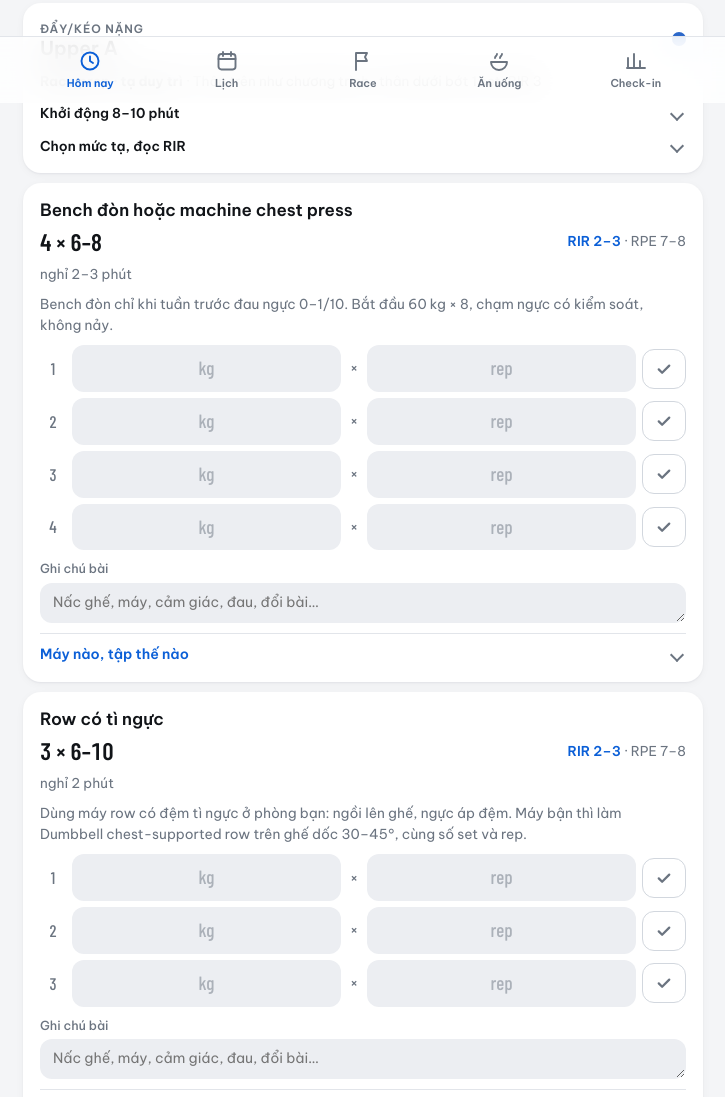
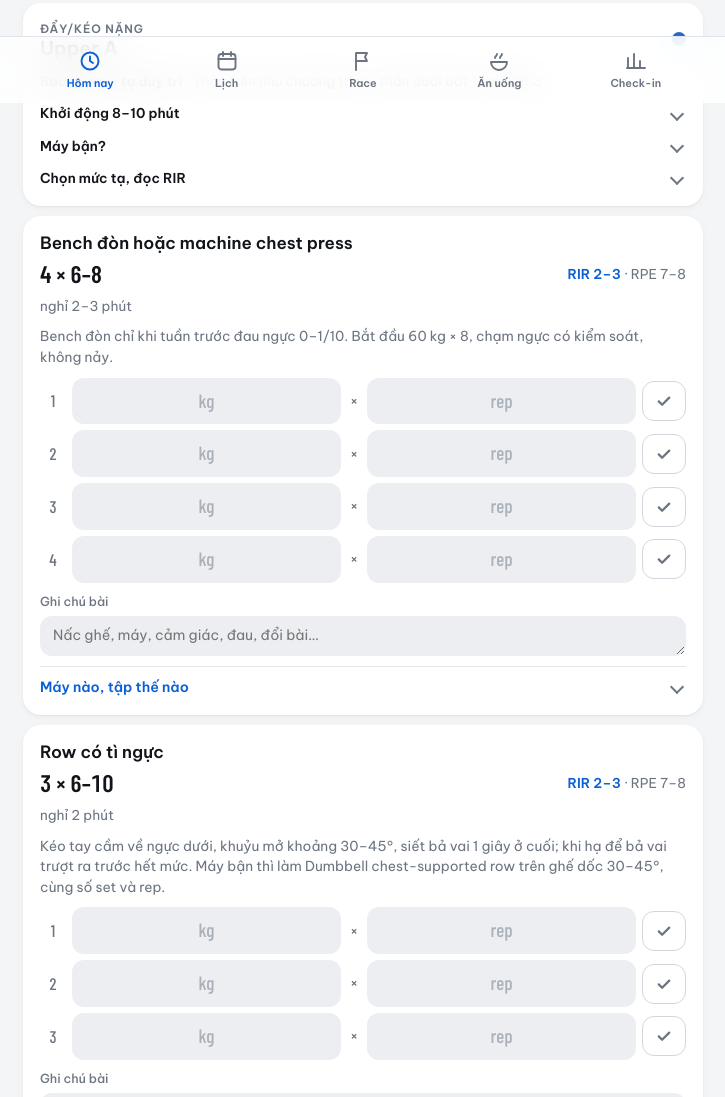
Before and after one commit to huynhduc1007/lichtap, a plain HTML site: page index.html in a window 1280 px wide. Shown: the part 697-1794 px from the top of the page, without its empty margins (277-1002 px from the left). Drawn offline with nearby package versions, Linux system fonts and the light colour scheme.

Commit message:
Thêm mục Máy bận? đầu mỗi buổi tạ; gợi ý kỹ thuật row tì ngực (#3)
Claude-Session: https://claude.ai/code/session_0172xgVxbEV4GFDNNTxnq3MT

Co-authored-by: Claude <noreply@anthropic.com>

```diff
--- a/index.html
+++ b/index.html
@@ -681,7 +681,7 @@ const PROGRAM={
    how:['Chỉnh ghế để tay cầm ngang giữa ngực. Lưng và đầu áp đệm, ép hai bả vai ra sau và xuống, giữ suốt set.','Khuỷu tạo góc khoảng 45–60° với thân, không bè ngang 90°.','Đẩy ra tới gần thẳng tay, không khoá cứng khuỷu, vai không nhô khỏi đệm.','Hạ về 2–3 giây, dừng khi khuỷu ngang thân.'],
    v:{from:'2026-11-16',name:'Bench đòn hoặc machine chest press',yt:'barbell bench press proper form',note:'Bench đòn chỉ khi tuần trước đau ngực 0–1/10. Bắt đầu 60 kg × 8, chạm ngực có kiểm soát, không nảy.',
     how:['Nằm mắt ngay dưới đòn. Bả vai ép ra sau và xuống, ngực ưỡn nhẹ, hai chân đạp chắc xuống sàn.','Tay cầm rộng hơn vai khoảng một nắm tay, cổ tay thẳng trên khuỷu.','Hạ 2 giây, chạm nhẹ vùng dưới ngực, khuỷu khoảng 45–70°. Không nảy đòn.','Đẩy lên và hơi về phía mặt, mông luôn chạm ghế. Dùng thanh an toàn hoặc người canh khi nặng.']}},
-  {id:'ua2',name:'Row có tì ngực',sets:3,reps:'6–10',top:10,rest:'nghỉ 2 phút',main:true,yt:'chest supported row machine form',note:'Dùng máy row có đệm tì ngực ở phòng bạn: ngồi lên ghế, ngực áp đệm. Máy bận thì làm Dumbbell chest-supported row trên ghế dốc 30–45°, cùng số set và rep.',
+  {id:'ua2',name:'Row có tì ngực',sets:3,reps:'6–10',top:10,rest:'nghỉ 2 phút',main:true,yt:'chest supported row machine form',note:'Kéo tay cầm về ngực dưới, khuỷu mở khoảng 30–45°, siết bả vai 1 giây ở cuối; khi hạ để bả vai trượt ra trước hết mức. Máy bận thì làm Dumbbell chest-supported row trên ghế dốc 30–45°, cùng số set và rep.',
    how:['Ngực tì đệm, chân đặt vững.','Mở đầu bằng kéo bả vai về sau, rồi kéo khuỷu về phía hông.','Dừng 1 giây khi khuỷu ra sau thân, siết lưng giữa.','Duỗi tay về trước 2 giây, để bả vai trượt ra trước cho lưng được giãn.']},
   {id:'ua3',name:'Lat pulldown tay trung tính',sets:3,reps:'8–10',top:10,rest:'nghỉ 2 phút',yt:'neutral grip lat pulldown form',
    how:['Chỉnh đệm đùi cho chặt. Ngả người ra sau khoảng 10–15°, ngực hướng lên.','Kéo tay cầm xuống ngực trên, nghĩ tới việc đưa khuỷu xuống túi quần sau.','Không giật người ra sau để lấy đà.','Lên lại 2 giây tới khi tay gần thẳng và thấy lưng xô được kéo giãn.']},
@@ -1111,6 +1111,12 @@ function renderSession(){
  let h='<div class="card"><div class="card-head"><div><p class="eyebrow">'+esc(prog.sub)+'</p><h3 style="font-size:1.2rem">'+esc(prog.name)+'</h3></div><span class="dot plate-'+prog.plate+'" style="width:14px;height:14px"></span></div>'+
   '<p class="small">'+(prog.fixed?'Buổi cố định':'<b>'+esc(ph.name)+'</b> · '+esc(ph.setTxt))+(softLower(ph,curType)?' · <b>giữ mức tạ, không tăng</b>':'')+'</p>'+
   '<details><summary class="small">Khởi động 8–10 phút</summary><ol class="small"><li>Xe đạp hoặc đi dốc 3 phút.</li><li>Band external rotation 2×15 (tay trái thêm 1 set), pull-apart ×15, wall slide ×10.</li><li>Cat-camel ×6, giãn gập hông 30 giây/bên, dead bug ×8/bên, bird dog ×8/bên.</li><li>Bài chính: 2–3 set khởi động 50% → 70% → 85%.</li></ol></details>'+
+  '<details><summary class="small">Máy bận?</summary><ol class="small">'+
+   '<li><b>Đổi thứ tự được.</b> Bài chính (chest press/bench, squat, RDL, leg press, row tì ngực) nên giữ ở đầu buổi. Bị dời xuống sau thì chấp nhận hụt 1–2 rep hoặc giảm ~5% tạ, ghi "làm sau" vào ghi chú bài.</li>'+
+   '<li><b>Không làm bài nhỏ trước bài lớn cùng nhóm cơ:</b> curl trước row/pulldown, tay sau trước press, leg curl/extension trước squat/RDL, lateral raise/face pull trước shoulder press.</li>'+
+   '<li><b>Core luôn để cuối</b>, không làm trước squat hay RDL.</li>'+
+   '<li><b>Superset:</b> một máy bận thì làm bài còn lại trước như bài riêng, nghỉ đủ, rồi quay lại.</li>'+
+   '<li>Đổi thứ tự rồi vẫn phải chờ quá 5 phút: dùng bài thay thế trong mục "Máy nào, tập thế nào" của bài đó.</li></ol></details>'+
   '<details><summary class="small">Chọn mức tạ, đọc RIR</summary><div class="stack small">'+GUIDE+'</div></details></div>';
  prog.ex.forEach(ex0=>{
   const ex=variant(ex0,curDate); const n=setsFor(ex,ph,prog,curType);
```
